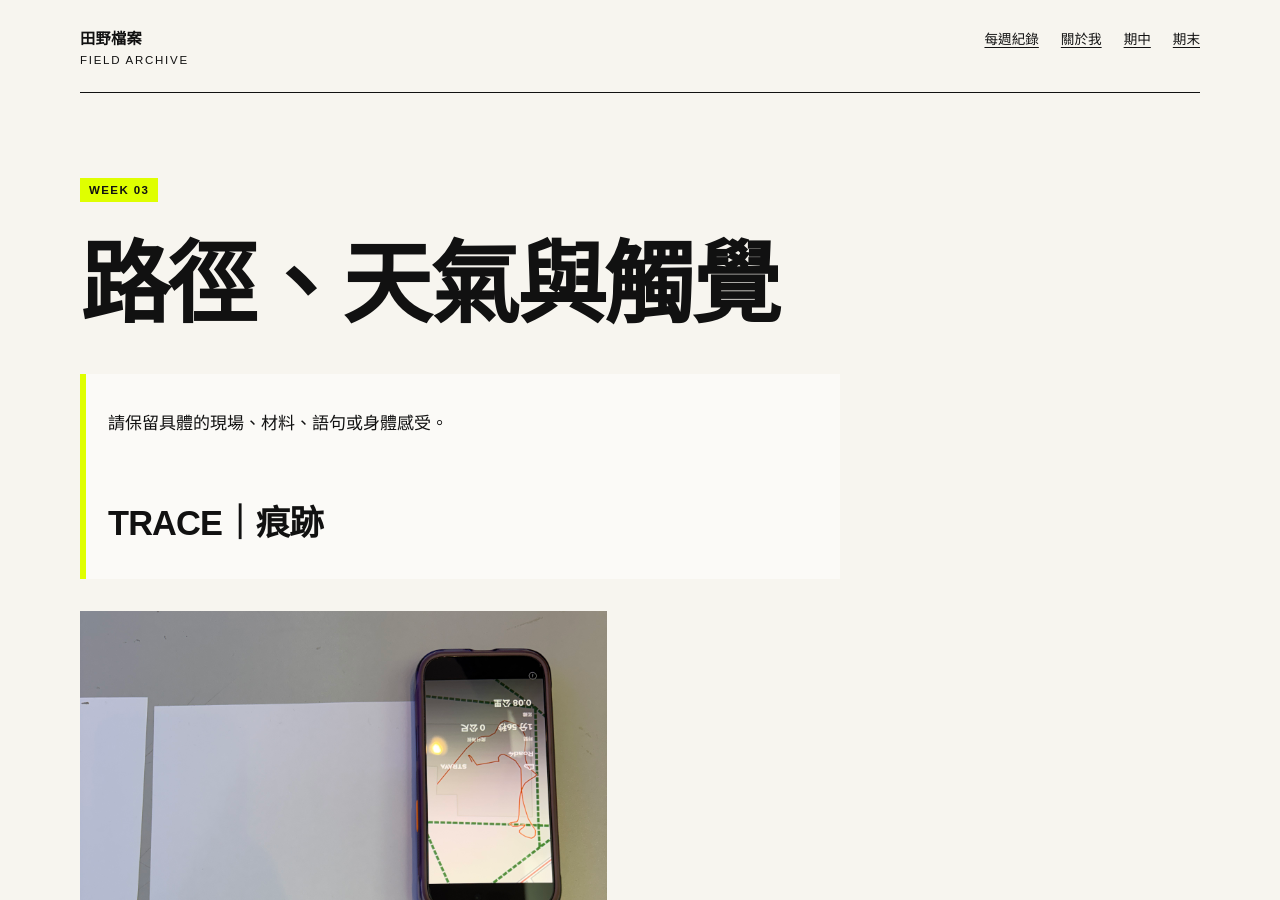
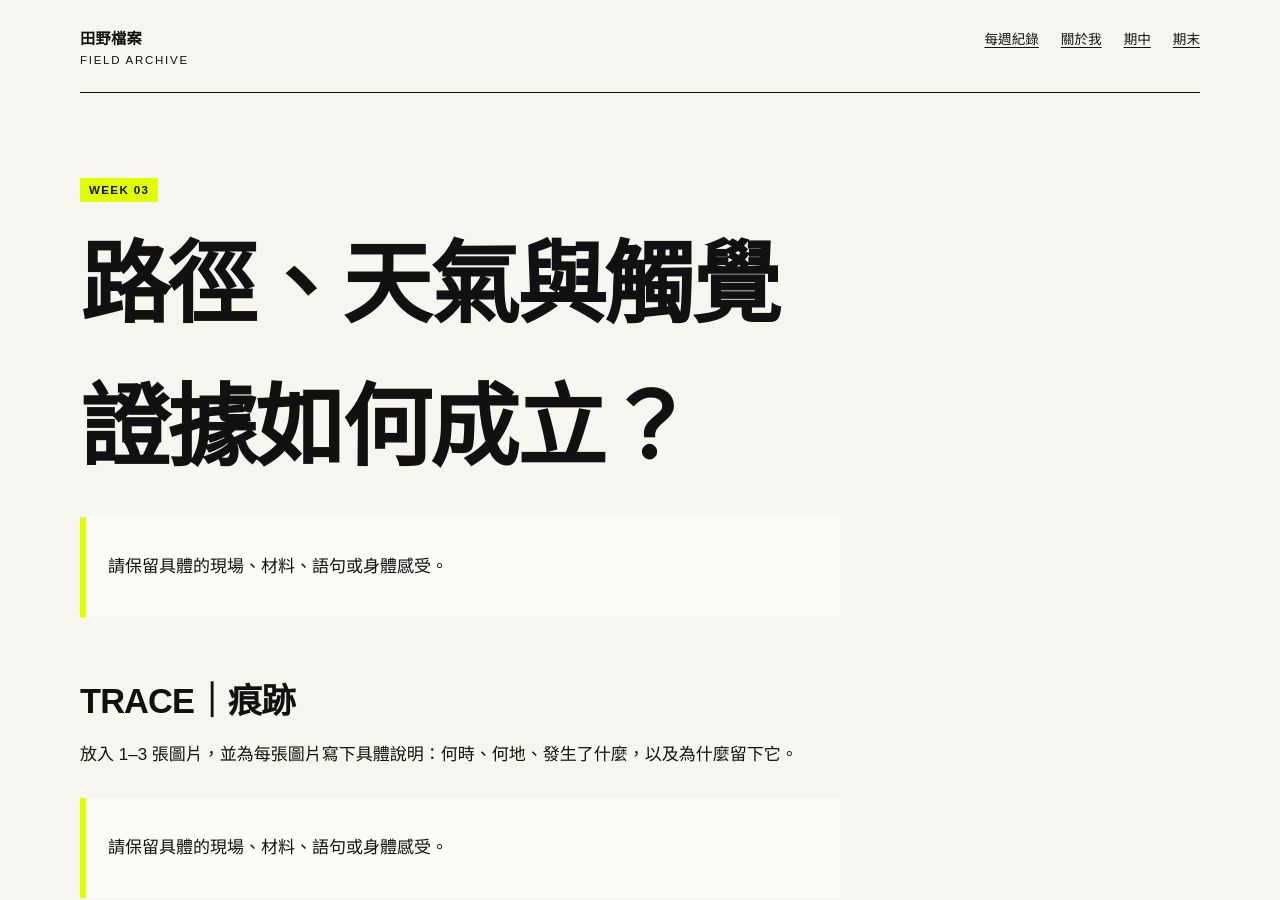
Before and after one commit to yunjiajang/fieldworkarchive, a Jekyll site: the page built from weeks/week-03.md, in a window 1280 px wide and 900 px high. Built offline with Jekyll 4.4.1, drawn with Linux system fonts in a browser that asks for light colours.

Commit message:
Update week-03.md

```diff
--- a/weeks/week-03.md
+++ b/weeks/week-03.md
@@ -6,9 +6,14 @@ permalink: /weeks/week-03/
 <span class="label">WEEK 03</span>
 
 # 路徑、天氣與觸覺
+# 證據如何成立？
 
 > 請保留具體的現場、材料、語句或身體感受。
+
 ## TRACE｜痕跡
+
+放入 1–3 張圖片，並為每張圖片寫下具體說明：何時、何地、發生了什麼，以及為什麼留下它。
+> 請保留具體的現場、材料、語句或身體感受。
 
 ![共同繪製的教室導航地圖]({{ '/assets/images/IMG_3201.JPG' | relative_url }})
 ![共同繪製的教室導航地圖]({{ '/assets/images/IMG_3199.JPG' | relative_url }})
```
